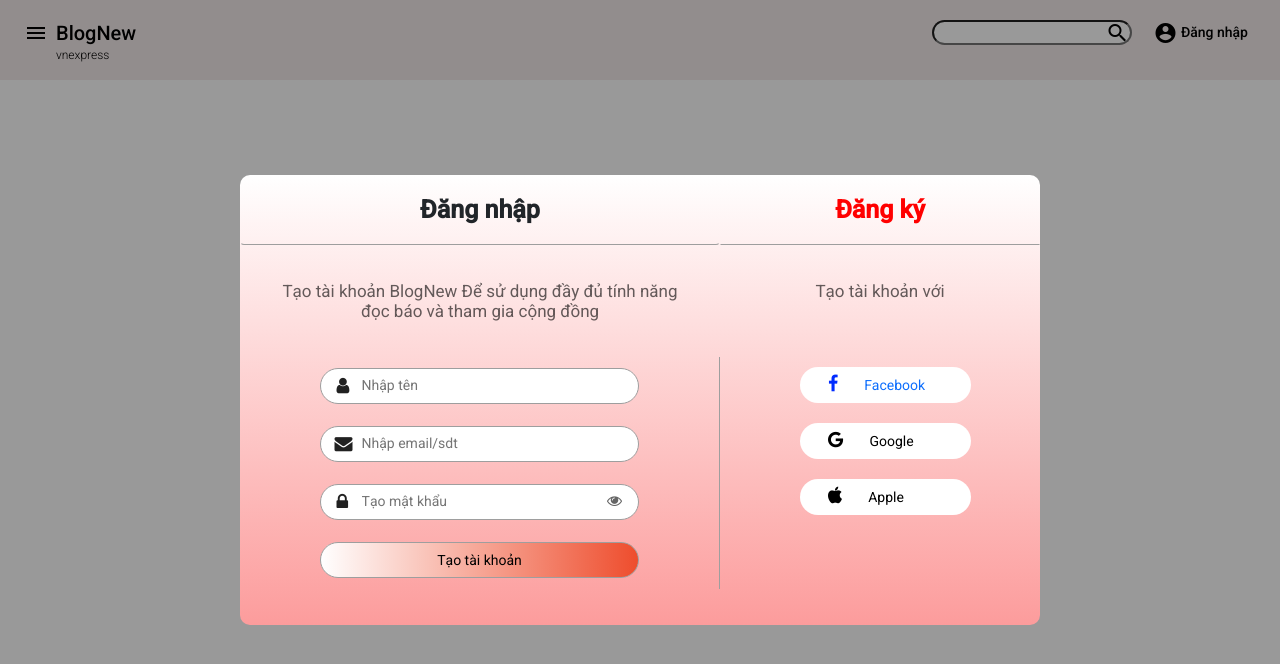
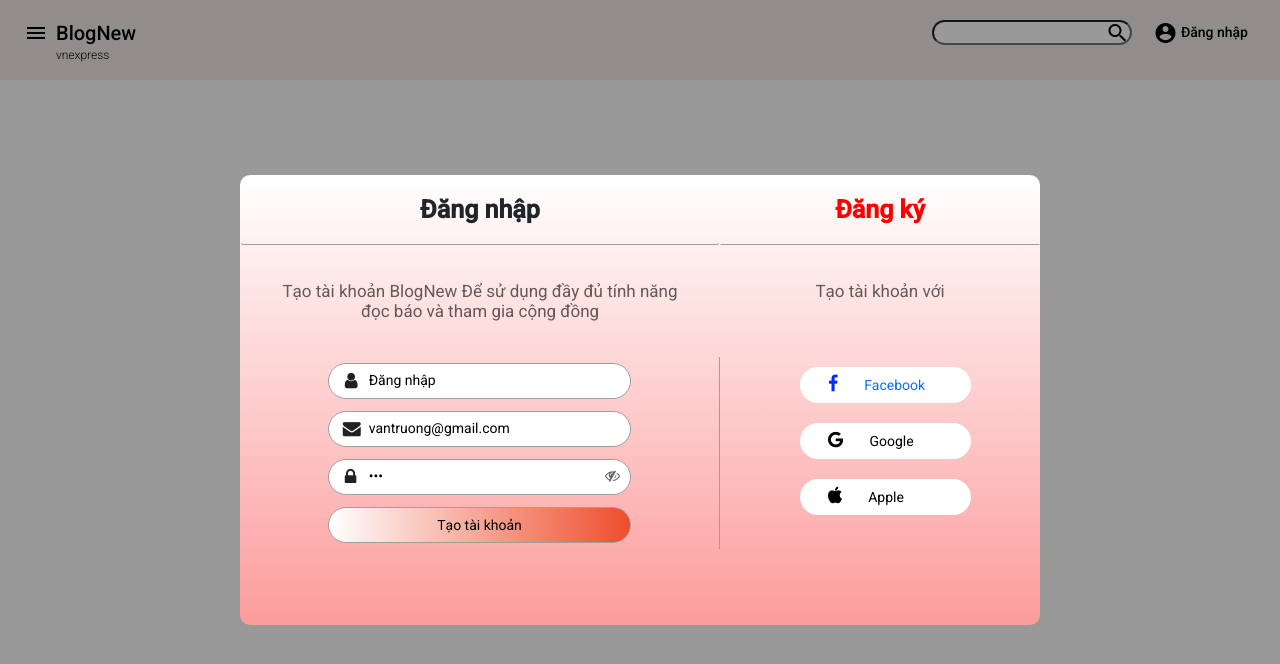
Before and after one commit to Group6-FrontEnd/Project, an Angular app in the folder appNew-Vnexpress/: page /login in a window 1280 px wide. Both pictures are taken after a click on the button "Đăng ký". Shown: the top 664 px of the page. Built offline with nearby package versions, Linux system fonts and the light colour scheme.

Commit message:
.
end/loginsign

```diff
--- a/appNew-Vnexpress/package.json
+++ b/appNew-Vnexpress/package.json
@@ -21,7 +21,7 @@
     "@angular/platform-browser": "~12.0.2",
     "@angular/platform-browser-dynamic": "~12.0.2",
     "@angular/router": "~12.0.2",
-    "@ng-bootstrap/ng-bootstrap": "^9.1.1",
+    "@ng-bootstrap/ng-bootstrap": "^9.1.2",
     "bootstrap": "^5.0.1",
     "font-awesome": "^4.7.0",
     "rxjs": "~6.6.0",
--- a/appNew-Vnexpress/src/app/components/login-sign/login-sign.component.html
+++ b/appNew-Vnexpress/src/app/components/login-sign/login-sign.component.html
@@ -10,21 +10,23 @@
         </div>
         <!-- ----------------authen form------------------->
         <div class="tab-content">
-            <div class="auth-form" *ngIf="flag">
+            <div class="auth-form" *ngIf="flag" [formGroup]="loginForm">
                 <div class="authen-form_header-down">
                     <div class="auth-form_heading-down">Đăng nhập bằng email</div>
                     <div class="auth-form_switch-down">Đăng nhập với</div>
                 </div>
-                <div class="auth-form_form">
+                <div class="auth-form_form ">
                     <div class="auth-form_form-login">
                         <div class="auth-form_group-left">
                             <i class="fa fa-user" aria-hidden="true"></i>
-                            <input [(ngModel)]="name" type="text" class="auth-form_input" placeholder="nhập tên">
+                            <input [(ngModel)]="name" type="text" class="auth-form_input" placeholder="nhập tên" formControlName="name">
+                            <span class="text-danger" *ngIf="loginForm.controls.name.errors && loginForm.controls.name.touched"><br>Tên là bắt buộc</span>
                         </div>
                         <div class="auth-form_group-left">
                             <i class="fa fa-lock" aria-hidden="true"></i>
                             <input [(ngModel)]="password" type="password" class="auth-form_input"
-                                placeholder="nhập mật khẩu">
+                                placeholder="nhập mật khẩu" formControlName="password">
+                            <span class="text-danger" *ngIf="loginForm.controls.password.errors && loginForm.controls.password.touched"><br>Mật khẩu ít nhất 6 ký tự là bắt buộc</span>
                         </div>
                         <div class="auth-form_group-left">
                             <a mat-button [routerLink]="['/body']" [routerLinkActive]="'active-link'">
@@ -57,7 +59,7 @@
             </div>
             <!-------------------------End authen form--------------------------- -->
             <!-- ----------------authen Sign up ------------------->
-            <div class="auth-form" *ngIf="!flag">
+            <div class="auth-form" *ngIf="!flag" [formGroup]="regForm">
                 <div class="authen-form_header-down">
                     <div class="auth-form_heading-down">Tạo tài khoản BlogNew Để sử dụng đầy đủ tính năng đọc báo và
                         tham
@@ -68,19 +70,22 @@
                     <div class="auth-form_form-login">
                         <div class="auth-form_group-left">
                             <i class="fa fa-user" aria-hidden="true"></i>
-                            <input type="text" class="auth-form_input" placeholder="Nhập tên">
+                            <input [(ngModel)]="name" type="text" class="auth-form_input" placeholder="Nhập tên" formControlName="name">
+                            <span class="text-danger" *ngIf="regForm.controls.name.errors && regForm.controls.name.touched"><br>Tên là bắt buộc</span>
                         </div>
                         <div class="auth-form_group-left">
                             <i class="fa fa-envelope" aria-hidden="true" style="padding-left:15px"></i>
-                            <input type="text" class="auth-form_input" placeholder="Nhập email/sdt">
+                            <input [(ngModel)]="email" type="text" class="auth-form_input" placeholder="Nhập email/sdt" formControlName="email">
+                            <span class="text-danger" *ngIf="regForm.controls.email.errors && regForm.controls.email.touched"><br>Email / số điện thoại di động không hợp lệ</span>
                         </div>
                         <div class="auth-form_group-left">
                             <i class="fa fa-lock" aria-hidden="true"></i>
-                            <a href="" class="eye"><i id="eye" class="fa fa-eye" aria-hidden="true"></i></a>
-                            <input type="password" class="auth-form_input" placeholder="Tạo mật khẩu">
+                            <a href="" class="eye"><i class="fa fa-eye-slash" aria-hidden="true" style="padding-left: 10px;"></i></a>
+                            <input [(ngModel)]="password" type="password" class="auth-form_input" placeholder="Tạo mật khẩu" formControlName="password">
+                            <span class="text-danger" *ngIf="regForm.controls.password.errors && regForm.controls.password.touched"><br>Mật khẩu ít nhất 6 ký tự là bắt buộc</span>
                         </div>
                         <div class="auth-form_group-left">
-                            <button class="auth-form_button">Tạo tài khoản</button>
+                            <button class="auth-form_button" [routerLink]="['/login']">Tạo tài khoản</button>
                         </div>
                     </div>
                     <div class="auth-form_form-control">
--- a/appNew-Vnexpress/src/app/components/login-sign/login-sign.component.scss
+++ b/appNew-Vnexpress/src/app/components/login-sign/login-sign.component.scss
@@ -234,7 +234,7 @@
 }
 .auth-form .auth-form_group-left{
   position: relative;
-  padding : 11px;
+  padding : 6px;
 }
 .auth-form .auth-form_group-left:hover i{
   font-size : 16px;
@@ -261,14 +261,14 @@
   opacity: 1;
 }
 .auth-form .auth-form_input{
-  width: 70%;
+  width: 65%;
   border: 1px solid var(--border-color);
   border-radius: 20px;
   outline: none;
-  padding : 6px 0px 8px 41px
+  padding : 6px 0px 8px 40px
 }
 .auth-form .auth-form_button{
-  width : 70%;
+  width : 65%;
   padding : 7px;
   border: 1px solid var(--border-color);
   border-radius: 20px;
--- a/appNew-Vnexpress/src/app/components/login-sign/login-sign.component.ts
+++ b/appNew-Vnexpress/src/app/components/login-sign/login-sign.component.ts
@@ -1,3 +1,4 @@
+import { FormGroup, FormBuilder, Validators, Form } from '@angular/forms';
 import { Component, OnInit } from '@angular/core';
 import { AccountService } from 'src/app/services/account.service';
 
@@ -8,18 +9,33 @@
 })
 export class LoginSignComponent implements OnInit {
   name: string = 'truong';
+  email : String = 'vantruong@gmail.com';
   password: string = '123';
   flag:boolean = true
+
+  successMessage:string=""
+  loginForm!:FormGroup;
+  regForm!:FormGroup;
 
   apply(value:string){
     this.flag = value == "login"?true:false;
   }
 
-  constructor(private accountService: AccountService) { }
+  constructor(private accountService: AccountService , private fb: FormBuilder) { }
   ngOnInit(): void {
     this.accountService.currentAccount.subscribe(name => this.name = name);
+    this.loginForm = this.fb.group({
+      name: ['', [Validators.required]],
+      password: ['', [Validators.required, Validators.pattern("[a-zA-Z0-9@!_]{6,}")]]
+    })
+    this.regForm = this.fb.group({
+      name: ['', [Validators.required]],
+      email: ['', [Validators.required, Validators.pattern("[a-zA-Z0-9]*@gmail.com") , Validators.min(100000000000), Validators.max(99999999999)]],
+      password: ['', [Validators.required, Validators.pattern("[a-zA-Z0-9@!_]{6,}")]]
+    })
   }
   login() {
     this.accountService.changeMessage(this.name);
+    this.successMessage = "Successfully Loggined/Register In ... "
   }
 }
--- a/appNew-Vnexpress/src/app/components/login-sign/login-sign.module.ts
+++ b/appNew-Vnexpress/src/app/components/login-sign/login-sign.module.ts
@@ -8,6 +8,7 @@
 import { FormsModule } from '@angular/forms';
 import { BodyComponent } from '../body/body.component';
 import { Routes, RouterModule } from '@angular/router';
+import { ReactiveFormsModule } from '@angular/forms';
 
 const routes: Routes = [
   { path: 'body', component: BodyComponent },
@@ -21,7 +22,8 @@
     MatDividerModule,
     MatListModule,
     MatExpansionModule,
-    FormsModule
+    FormsModule,
+    ReactiveFormsModule
   ],
   exports: [
     LoginSignComponent,
--- a/appNew-Vnexpress/src/app/components/sidebar/sidebar.module.ts
+++ b/appNew-Vnexpress/src/app/components/sidebar/sidebar.module.ts
@@ -5,7 +5,6 @@
 import { MatIconModule } from '@angular/material/icon';
 import { MatListModule } from '@angular/material/list';
 import {MatExpansionModule} from '@angular/material/expansion';
-
 import {MatTreeModule} from '@angular/material/tree';
 @NgModule({
   declarations: [SidebarComponent],
```
Also changed, not shown: 1 other file (tests, documents, lock files or other folders).
